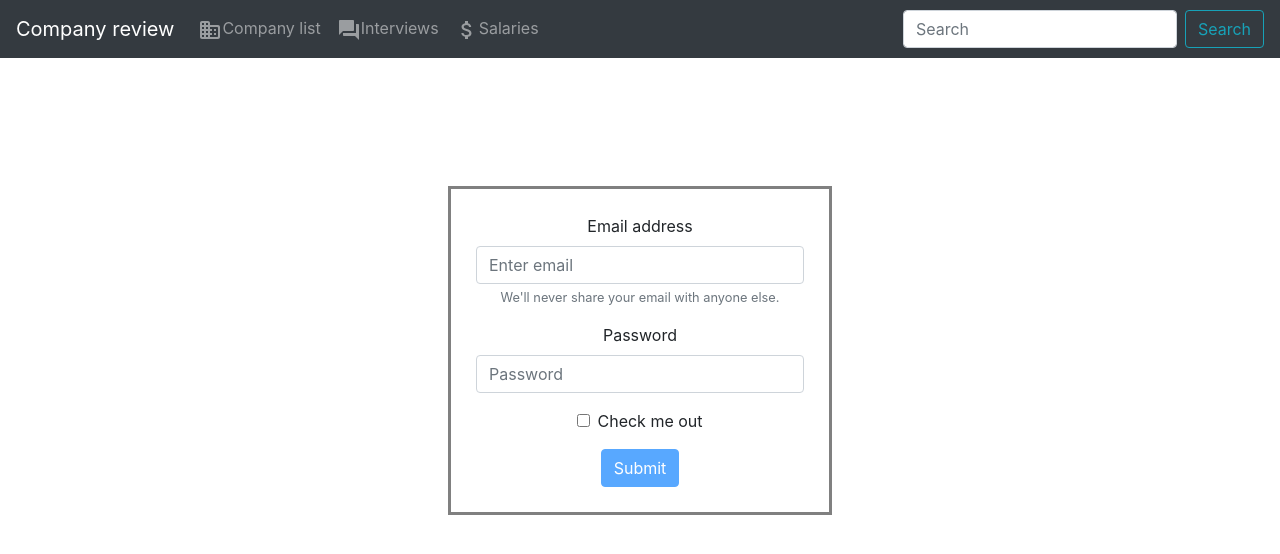
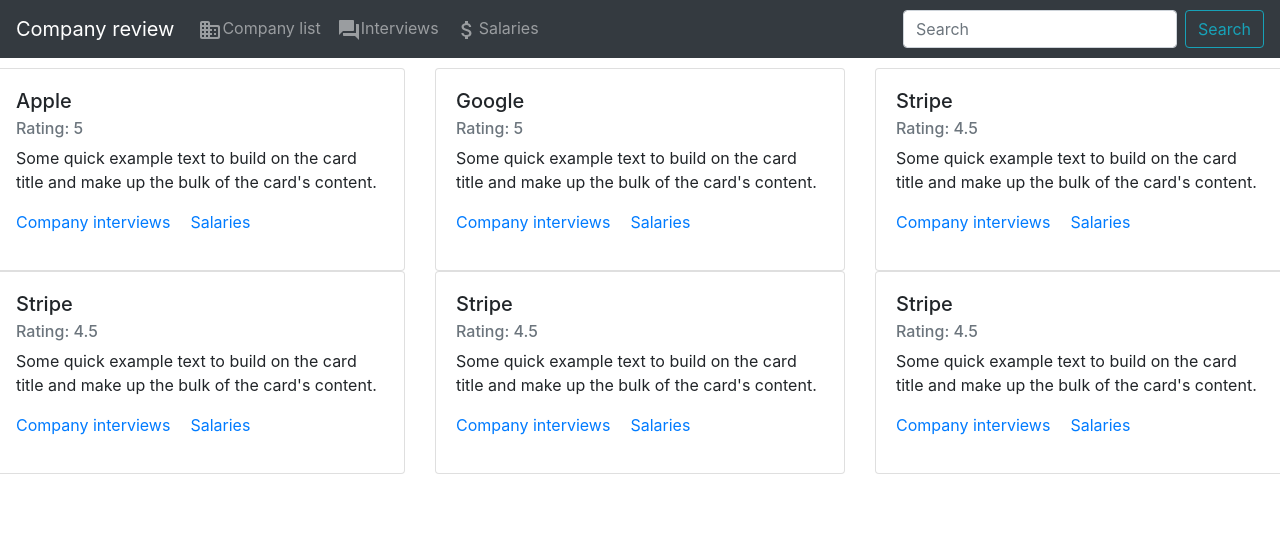
Before and after one commit to SeitzhanSanzhar/company-review, a React (Create React App) app: page / in a window 1280 px wide. Shown: the top 554 px of the page. Built offline with nearby package versions, Linux system fonts and the light colour scheme.

Commit message:
Added company list draft

```diff
--- a/src/components/app/App.tsx
+++ b/src/components/app/App.tsx
@@ -4,12 +4,14 @@
 import Header from "../header/Header";
 import Login from "../login/Login";
 import HeaderLogged from "../header_logged/HeaderLogged";
+import CompanyListItem from "../company_list_item/CompanyListItem";
+import CompanyList from "../company_lilst/CompanyList";
 
 function App() {
   return (
     <div className="App">
       <HeaderLogged/>
-      <Login/>
+      <CompanyList/>
     </div>
   );
 }
--- /dev/null
+++ b/src/components/company_lilst/CompanyList.css
@@ -0,0 +1,3 @@
+.card-wrapper {
+    padding: 10px 10px 10px 10px;
+}
--- /dev/null
+++ b/src/components/company_lilst/CompanyList.tsx
@@ -0,0 +1,63 @@
+import React from 'react';
+import CompanyListItem from "../company_list_item/CompanyListItem";
+import './CompanyList.css';
+import CardDeck from "react-bootstrap/CardDeck";
+import {CompanyData} from "../../models/CompanyData";
+
+interface IProps {}
+type IState = {
+  row_size: number,
+  company_data: CompanyData[]
+}
+
+class CompanyList extends React.Component<IProps, IState> {
+
+  getCompanyData() {
+    return [{'name': 'Apple', 'rating': 5.0, 'image': 'somewhere.com'},
+      {'name': 'Google', 'rating': 5.0, 'image': 'somewhere.com'},
+      {'name': 'Stripe', 'rating': 4.5, 'image': 'stripe.com'},
+      {'name': 'Stripe', 'rating': 4.5, 'image': 'stripe.com'},
+      {'name': 'Stripe', 'rating': 4.5, 'image': 'stripe.com'},
+      {'name': 'Stripe', 'rating': 4.5, 'image': 'stripe.com'},
+    ];
+  }
+
+  constructor(props: IProps) {
+    super(props);
+    this.state = {
+      row_size: 3,
+      company_data: this.getCompanyData()
+    };
+  }
+
+  render() {
+    let cardDecksOf3: Array<Array<CompanyData>> = [], currentDeck: CompanyData[] = [];
+    this.state.company_data.forEach((cd) => {
+      console.log(currentDeck.length);
+      currentDeck.push(cd);
+      if (currentDeck.length >= this.state.row_size) {
+        cardDecksOf3.push(currentDeck);
+        currentDeck = [];
+      }
+    })
+    if (currentDeck.length != 0)
+      cardDecksOf3.push(currentDeck);
+    return (
+      <>
+        <CardDeck className='card-wrapper'>
+          {cardDecksOf3.map((item, index) => {
+            return (
+              <CardDeck>
+                {item.map(cd => <CompanyListItem company_data={cd} />)}
+              </CardDeck>
+            )
+          })}
+        </CardDeck>
+      </>
+    );
+  }
+}
+
+
+
+export default CompanyList;
--- /dev/null
+++ b/src/components/company_list_item/CompanyListItem.tsx
@@ -0,0 +1,37 @@
+import React from 'react';
+import {CompanyData} from "../../models/CompanyData";
+import Card from 'react-bootstrap/Card'
+
+interface IProps {
+  company_data: CompanyData;
+}
+
+interface IState {
+
+}
+
+class CompanyListItem extends React.Component<IProps, IState> {
+  constructor(props: IProps) {
+    super(props);
+  }
+  render() {
+    return (
+      <>
+        <Card>
+          <Card.Body className="text-left mb-3">
+            <Card.Title>{this.props.company_data.name}</Card.Title>
+            <Card.Subtitle className="mb-2 text-muted">Rating: {this.props.company_data.rating}</Card.Subtitle>
+            <Card.Text>
+              Some quick example text to build on the card title and make up the bulk of
+              the card's content.
+            </Card.Text>
+            <Card.Link href="#">Company interviews</Card.Link>
+            <Card.Link href="#">Salaries</Card.Link>
+          </Card.Body>
+        </Card>
+      </>
+    );
+  }
+}
+
+export default CompanyListItem;
--- /dev/null
+++ b/src/models/CompanyData.ts
@@ -0,0 +1,5 @@
+export interface CompanyData {
+  name: string,
+  rating: number,
+  image: string
+};
```
